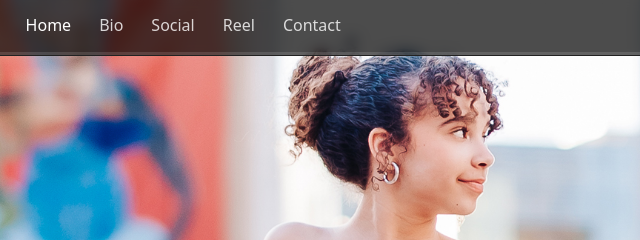
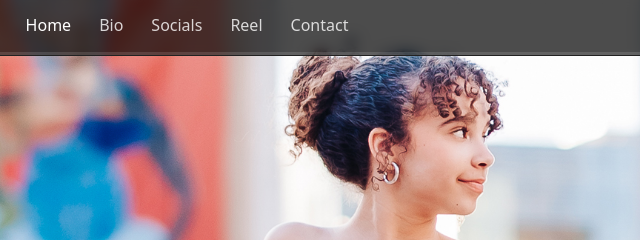
Before and after one commit to jjthompson74/KennedyRaeOfficial, a plain HTML site: page index.html in a window 1280 px wide. Shown: the top 240 px of the page, 0-640 px from the left. Drawn offline with Linux system fonts and the light colour scheme.

Commit message:
Update index.html

```diff
--- a/index.html
+++ b/index.html
@@ -14,7 +14,7 @@
     <nav class="nav" aria-label="Primary">
       <a href="#home" data-panel="0" aria-current="page">Home</a>
       <a href="#section-1" data-panel="1">Bio</a>
-      <a href="#section-2" data-panel="2">Social</a>
+      <a href="#section-2" data-panel="2">Socials</a>
       <a href="#section-3" data-panel="3">Reel</a>
       <a href="#section-4" data-panel="4">Contact</a>
     </nav>
```
